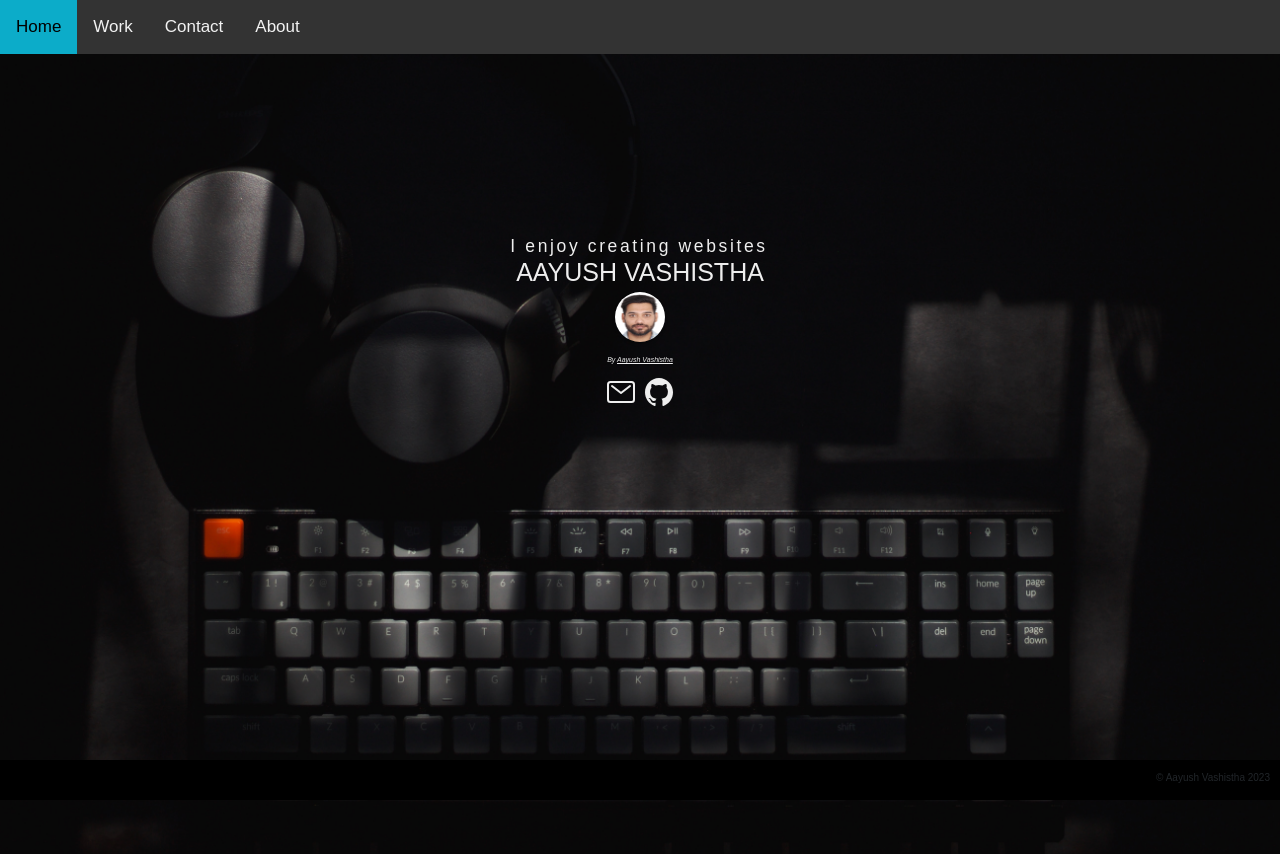
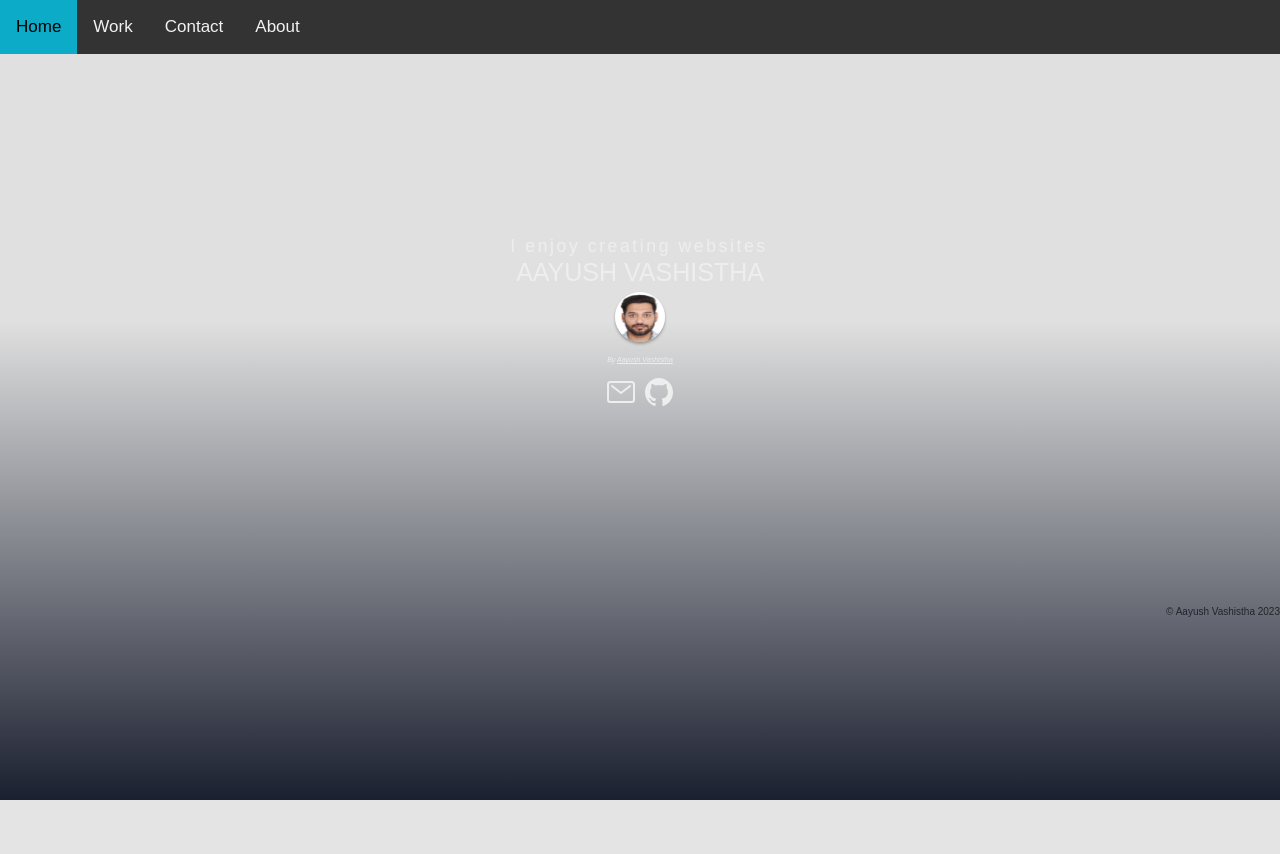
Before and after one commit to aayushvashistha/portfolio, a Django app: page / in a window 1280 px wide. After the commit the page ends 800 px from the top, so only its background shows below. Run offline with Django 4.2, Linux system fonts and the light colour scheme; some libraries are stand-ins or nearby versions.

Commit message:
frontend changes

```diff
--- a/jobs/templates/detail.html
+++ b/jobs/templates/detail.html
@@ -46,7 +46,7 @@
     </head>
     <body>
   <div class="topnav">
-    <a class="active" href="/">Home</a>
+    <a href="/">Home</a>
     <a href="/work">Work</a>
     <a href="/contact">Contact</a>
     <a href="/about">About</a>
--- a/jobs/templates/home.html
+++ b/jobs/templates/home.html
@@ -51,8 +51,8 @@
   <div class="topnav">
     <a href="/">Home</a>
     <a href="/work">Work</a>
-    <a href="/contact">Contact</a>
-    <a href="/about">About</a>
+    <a href="#">Contact</a>
+    <a href="#">About</a>
   </div>
 
   </head>
--- a/jobs/templates/work.html
+++ b/jobs/templates/work.html
@@ -46,7 +46,7 @@
     <body>
 
     <div class="topnav">
-      <a class="active" href="/">Home</a>
+      <a href="/">Home</a>
       <a href="/work">Work</a>
       <a href="/contact">Contact</a>
       <a href="/about">About</a>
--- a/styles/style.css
+++ b/styles/style.css
@@ -162,7 +162,7 @@ a{
   margin: 0 auto; /* Gives that scrolling effect as the typing happens */
   letter-spacing: .15em; /* Adjust as needed */
   animation:
-    typing 1s steps(10, end),
+    typing 10s steps(10, end),
     blink-caret .75s step-end infinite;
 }
 
@@ -177,60 +177,3 @@ a{
   from, to { border-color: transparent }
   50% { border-color: transparent; }
 }
-
-body {
-  color: white;
-}
-.image-background {
-  height: 100vh;
-  min-height: 500px;
-  background-image: url("../images/quinton-coetzee-gpa8Y_Fk7Rg-unsplash.jpg");
-  background-size: cover;
-  background-position: center;
-  background-repeat: no-repeat;
-}
-
-.display-2 {
-  font-weight: 400;
-  text-shadow: 1px 2px black;
-}
-
-.lead {
-  text-shadow: 1px 2px black;
-}
-.footer {
-  position: fixed;
-  padding: 10px 10px 0px 10px;
-  bottom: 0;
-  width: 100%;
-  /* Height of the footer*/
-  height: 40px;
-  background: rgb(0, 0, 0);
-}
-
-.topnav {
-  background-color: #333;
-  overflow: hidden;
-}
-
-/* Style the links inside the navigation bar */
-.topnav a {
-  float: left;
-  color: #f2f2f2;
-  text-align: center;
-  padding: 14px 16px;
-  text-decoration: none;
-  font-size: 17px;
-}
-
-/* Change the color of links on hover */
-.topnav a:hover {
-  background-color: #ddd;
-  color: black;
-}
-
-/* Add a color to the active/current link */
-.topnav a.active {
-  background-color: #04AA6D;
-  color: white;
-}
```
